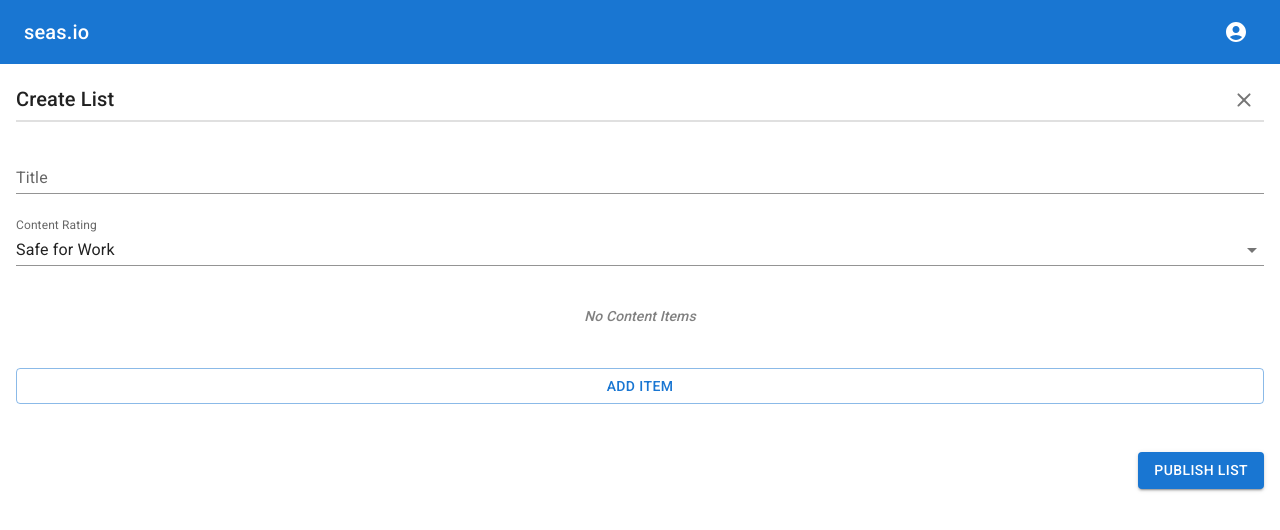
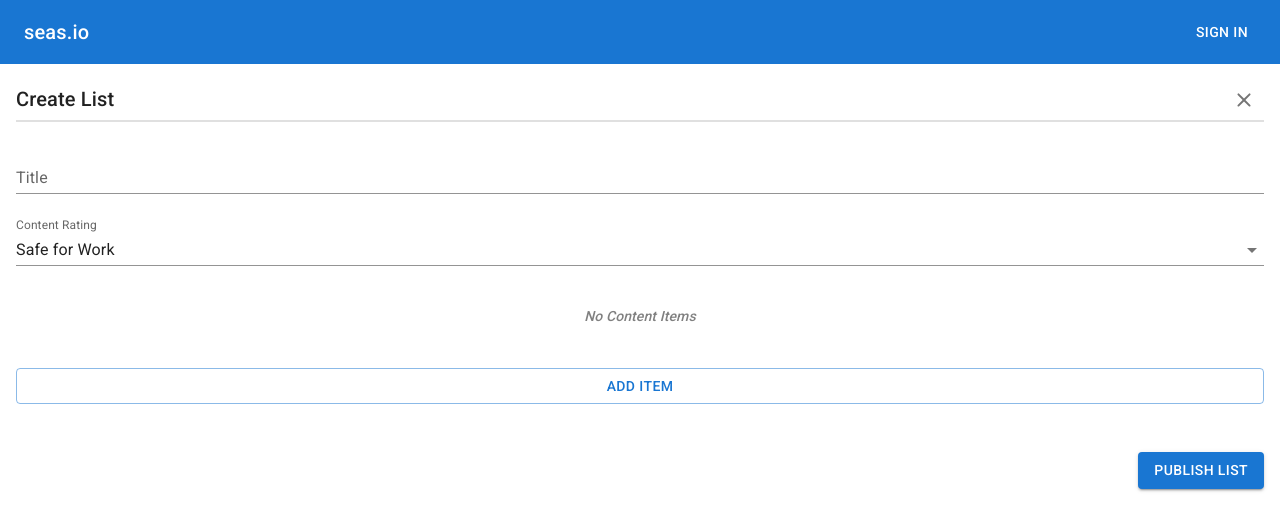
Before and after one commit to clumsycomputer/seas-client, a React (Create React App) app: page /content-list/create in a window 1280 px wide. Shown: the top 530 px of the page. Built offline with nearby package versions, Linux system fonts and the light colour scheme.

Commit message:
feature(./src/pages): improve page navigation and loading states

```diff
--- /dev/null
+++ b/src/components/LoadingPageBody.tsx
@@ -0,0 +1,20 @@
+import { Box, LinearProgress } from '@mui/material'
+
+export function LoadingPageBody() {
+  return (
+    <Box
+      padding={2}
+      flexGrow={1}
+      display={'flex'}
+      justifyContent={'center'}
+      alignItems={'center'}
+    >
+      <LinearProgress
+        sx={{
+          marginTop: -8,
+          width: '100%',
+        }}
+      />
+    </Box>
+  )
+}
--- a/src/components/Page.tsx
+++ b/src/components/Page.tsx
@@ -1,65 +1,35 @@
 import { AccountCircle } from '@mui/icons-material'
-import { AppBar, Button, Toolbar, Typography } from '@mui/material'
-import { ReactNode, useEffect } from 'react'
+import { AppBar, Box, Button, Toolbar, Typography } from '@mui/material'
+import { ReactNode } from 'react'
 import { useNavigate } from 'react-router-dom'
-import { useTask } from '../hooks/useTask'
+import { useCurrentUser } from '../hooks/useCurrentUser'
 import { CurrentUser } from '../models/User'
-import { SeasService } from '../services/SeasService'
 import { MenuButton } from './MenuButton'
 
-export interface PageProps {
-  currentUserButton: ReactNode
-  pageBody: ReactNode
+export interface UserPageProps extends Pick<PageBaseProps, 'pageBody'> {
+  currentUser: ReturnType<typeof useCurrentUser>
 }
 
-export function Page(props: PageProps) {
-  const { currentUserButton, pageBody } = props
-  return (
-    <div>
-      <AppBar position={'static'} elevation={0}>
-        <Toolbar>
-          <Typography variant={'h6'} sx={{ flexGrow: 1 }}>
-            seas.io
-          </Typography>
-          {currentUserButton}
-        </Toolbar>
-      </AppBar>
-      {pageBody}
-    </div>
-  )
+export function UserPage(props: UserPageProps) {
+  const { currentUser, pageBody } = props
+  if (currentUser === null) {
+    return <LoggedOutPage pageBody={pageBody} />
+  } else if (currentUser) {
+    return <LoggedInPage currentUser={currentUser} pageBody={pageBody} />
+  } else {
+    throw new Error('wtf? UserPage')
+  }
 }
 
-export interface LoggedOutUserPageProps extends Pick<PageProps, 'pageBody'> {}
-
-export function LoggedOutUserPage(props: LoggedOutUserPageProps) {
-  const { pageBody } = props
-  const navigateToPage = useNavigate()
-  return (
-    <Page
-      pageBody={pageBody}
-      currentUserButton={
-        <Button
-          color={'inherit'}
-          onClick={() => {
-            navigateToPage('/sign-in')
-          }}
-        >
-          Sign In
-        </Button>
-      }
-    />
-  )
-}
-
-export interface LoggedInUserPageProps extends Pick<PageProps, 'pageBody'> {
+interface LoggedInPageProps extends Pick<PageBaseProps, 'pageBody'> {
   currentUser: CurrentUser
 }
 
-export function LoggedInUserPage(props: LoggedInUserPageProps) {
+function LoggedInPage(props: LoggedInPageProps) {
   const { pageBody, currentUser } = props
   const navigateToPage = useNavigate()
   return (
-    <Page
+    <PageBase
       pageBody={pageBody}
       currentUserButton={
         <MenuButton
@@ -86,3 +56,54 @@ export function LoggedInUserPage(props: LoggedInUserPageProps) {
     />
   )
 }
+
+interface LoggedOutPageProps extends Pick<PageBaseProps, 'pageBody'> {}
+
+function LoggedOutPage(props: LoggedOutPageProps) {
+  const { pageBody } = props
+  const navigateToPage = useNavigate()
+  return (
+    <PageBase
+      pageBody={pageBody}
+      currentUserButton={
+        <Button
+          color={'inherit'}
+          onClick={() => {
+            navigateToPage('/sign-in')
+          }}
+        >
+          Sign In
+        </Button>
+      }
+    />
+  )
+}
+
+export interface UserlessPageProps extends Pick<PageBaseProps, 'pageBody'> {}
+
+export function UserlessPage(props: UserlessPageProps) {
+  const { pageBody } = props
+  return <PageBase currentUserButton={null} pageBody={pageBody} />
+}
+
+interface PageBaseProps {
+  currentUserButton: ReactNode
+  pageBody: ReactNode
+}
+
+function PageBase(props: PageBaseProps) {
+  const { currentUserButton, pageBody } = props
+  return (
+    <Box display={'flex'} flexDirection={'column'} sx={{ height: '100vh' }}>
+      <AppBar position={'static'} elevation={0}>
+        <Toolbar>
+          <Typography variant={'h6'} sx={{ flexGrow: 1 }}>
+            seas.io
+          </Typography>
+          {currentUserButton}
+        </Toolbar>
+      </AppBar>
+      {pageBody}
+    </Box>
+  )
+}
--- a/src/hooks/useTask.ts
+++ b/src/hooks/useTask.ts
@@ -1,4 +1,4 @@
-import { useState } from 'react'
+import { useEffect, useState } from 'react'
 
 export type TaskState<TaskResult> =
   | {
@@ -25,6 +25,9 @@ export function useTask<
   const triggerTask: (...args: Parameters<typeof someTask>) => void = (
     ...args
   ) => {
+    setTaskState({
+      taskStatus: 'taskActive',
+    })
     someTask(...args)
       .then((taskResult) => {
         setTaskState({
@@ -38,9 +41,6 @@ export function useTask<
           taskStatus: 'taskError',
         })
       })
-    setTaskState({
-      taskStatus: 'taskActive',
-    })
   }
   return [taskState, triggerTask]
 }
--- a/src/pages/ContentListPage.tsx
+++ b/src/pages/ContentListPage.tsx
@@ -2,16 +2,17 @@ import { MoreVert } from '@mui/icons-material'
 import {
   Box,
   Divider,
-  Link,
   List,
   ListItem,
   Stack,
   Typography,
+  Link as MuiLink,
 } from '@mui/material'
 import { ReactNode, useEffect, useState } from 'react'
-import { useNavigate, useParams } from 'react-router-dom'
+import { useNavigate, useParams, Link } from 'react-router-dom'
+import { LoadingPageBody } from '../components/LoadingPageBody'
 import { MenuButton } from '../components/MenuButton'
-import { LoggedInUserPage, LoggedOutUserPage } from '../components/Page'
+import { UserPage } from '../components/Page'
 import { useCurrentUser } from '../hooks/useCurrentUser'
 import { useTask } from '../hooks/useTask'
 import { ContentList } from '../models/ContentList'
@@ -29,54 +30,57 @@ export function ContentListPage() {
     return contentList
   })
   const [deleteContentListState, deleteContentList] = useTask(async () => {
-    if (getContentListState.taskStatus === 'taskSuccessful') {
+    if (currentUser && getContentListState.taskStatus === 'taskSuccessful') {
       const contentList = getContentListState.taskResult
       await SeasService.deleteContentList({
-        authToken: currentUser!.authToken,
+        authToken: currentUser.authToken,
         contentListId: contentList.id,
       })
     }
   })
-
-  const [pageBody, setPageBody] = useState<ReactNode>(null)
   useEffect(() => {
     getContentList()
   }, [routeParams.contentListId])
+  const [pageBody, setPageBody] = useState<ReactNode>(null)
   useEffect(() => {
-    if (getContentListState.taskStatus === 'taskSuccessful') {
-      const contentList = getContentListState.taskResult
-      const currentUserCanEditList =
-        currentUser?.id === contentList.contentListAuthor.id
+    if (
+      currentUser &&
+      getContentListState.taskStatus === 'taskSuccessful' &&
+      currentUser.id === getContentListState.taskResult.id
+    ) {
       setPageBody(
-        currentUserCanEditList ? (
         <EditableContentListPageBody
-            contentList={contentList}
+          contentList={getContentListState.taskResult}
           deleteContentList={deleteContentList}
           navigateToEditContentListPage={() => {
             navigateToPage(
-                `/content-list/${contentList.id}/edit?cancel-route=${window.location.pathname}`
+              `/content-list/${getContentListState.taskResult.id}/edit?cancel-route=${window.location.pathname}`,
+              {
+                replace: true,
+              }
             )
           }}
         />
-        ) : (
+      )
+    } else if (getContentListState.taskStatus === 'taskSuccessful') {
+      setPageBody(
         <ContentListPageBody
           editContentListMenuButton={null}
-            contentList={contentList}
+          contentList={getContentListState.taskResult}
         />
       )
-      )
+    } else {
+      setPageBody(<LoadingPageBody />)
     }
   }, [getContentListState])
   useEffect(() => {
-    if (deleteContentListState.taskStatus === 'taskSuccessful') {
-      navigateToPage(`/${currentUser!.id}`)
+    if (currentUser && deleteContentListState.taskStatus === 'taskSuccessful') {
+      navigateToPage(`/${currentUser.id}`, {
+        replace: true,
+      })
     }
-  }, [])
-  return currentUser == null ? (
-    <LoggedOutUserPage pageBody={pageBody} />
-  ) : (
-    <LoggedInUserPage currentUser={currentUser} pageBody={pageBody} />
-  )
+  }, [deleteContentListState])
+  return <UserPage currentUser={currentUser} pageBody={pageBody} />
 }
 
 interface EditableContentPageBodyProps
@@ -148,10 +152,12 @@ function ContentListPageBody(props: ContentListPageBodyProps) {
             </Box>
           </Box>
           <Box>
-            <Link href={`/${contentList.contentListAuthor.id}`}>
+            <Link replace={true} to={`/${contentList.contentListAuthor.id}`}>
+              <MuiLink>
                 <Typography variant={'body2'} fontWeight={500}>
                   {contentList.contentListAuthor.username}
                 </Typography>
+              </MuiLink>
             </Link>
           </Box>
         </Stack>
@@ -182,11 +188,11 @@ function ContentListPageBody(props: ContentListPageBodyProps) {
                       (someContentLink, contentLinkIndex) => {
                         return (
                           <Box key={`${contentLinkIndex}`}>
-                            <Link href={someContentLink.contentLinkUrl}>
+                            <MuiLink href={someContentLink.contentLinkUrl}>
                               <Typography variant={'body2'} fontWeight={500}>
                                 {someContentLink.contentLinkHostName}
                               </Typography>
-                            </Link>
+                            </MuiLink>
                           </Box>
                         )
                       }
--- a/src/pages/CreateContentListPage.tsx
+++ b/src/pages/CreateContentListPage.tsx
@@ -4,7 +4,7 @@ import {
   ContentListForm,
   ContentListFormProps,
 } from '../components/ContentListForm'
-import { LoggedInUserPage } from '../components/Page'
+import { UserPage } from '../components/Page'
 import { useCurrentUser } from '../hooks/useCurrentUser'
 import { useTask } from '../hooks/useTask'
 import { SeasService } from '../services/SeasService'
@@ -16,20 +16,22 @@ export function CreateContentListPage() {
     async (
       contentListFormState: Parameters<ContentListFormProps['submitForm']>[0]
     ) => {
-      await SeasService.createContentList({
-        authToken: currentUser!.authToken,
-        contentListFormData: contentListFormState,
-      })
+      if (currentUser) {
+        await SeasService.createContentList({
+          authToken: currentUser.authToken,
+          contentListFormData: contentListFormState,
+        })
+      }
     }
   )
   useEffect(() => {
-    if (createContentListState.taskStatus === 'taskSuccessful') {
-      navigateToPage(`/${currentUser!.id}`)
+    if (currentUser && createContentListState.taskStatus === 'taskSuccessful') {
+      navigateToPage(`/${currentUser.id}`)
     }
   }, [createContentListState])
   return (
-    <LoggedInUserPage
-      currentUser={currentUser!}
+    <UserPage
+      currentUser={currentUser}
       pageBody={
         <ContentListForm
           formTitle={'Create List'}
@@ -39,11 +41,16 @@ export function CreateContentListPage() {
             contentListRating: 'SAFE_FOR_WORK',
             contentListItems: [],
           }}
+          submitFormState={createContentListState}
           submitForm={(contentListFormState) => {
             createContentList(contentListFormState)
           }}
           cancelContentListForm={() => {
-            navigateToPage(`/${currentUser!.id}`)
+            if (currentUser) {
+              navigateToPage(`/${currentUser.id}`, {
+                replace: true,
+              })
+            }
           }}
         />
       }
--- a/src/pages/EditContentListPage.tsx
+++ b/src/pages/EditContentListPage.tsx
@@ -1,7 +1,8 @@
-import { ReactNode, useEffect, useMemo, useState } from 'react'
+import { ReactNode, useEffect, useState } from 'react'
 import { useNavigate, useParams } from 'react-router-dom'
 import { ContentListForm } from '../components/ContentListForm'
-import { LoggedInUserPage } from '../components/Page'
+import { LoadingPageBody } from '../components/LoadingPageBody'
+import { UserPage } from '../components/Page'
 import { useCurrentUser } from '../hooks/useCurrentUser'
 import { useTask } from '../hooks/useTask'
 import { ContentList } from '../models/ContentList'
@@ -11,7 +12,6 @@ export function EditContentListPage() {
   const currentUser = useCurrentUser()
   const routeParams = useParams()
   const navigateToPage = useNavigate()
-  const [pageBody, setPageBody] = useState<ReactNode>(null)
   const [getInitialContentListState, getInitialContentList] = useTask(
     async () => {
       const getContentListData: unknown = await SeasService.getContentList({
@@ -38,31 +38,41 @@ export function EditContentListPage() {
   }, [])
   useEffect(() => {
     if (updateContentListState.taskStatus === 'taskSuccessful') {
-      navigateToPage(`/content-list/${routeParams.contentListId!}`)
+      navigateToPage(`/content-list/${routeParams.contentListId!}`, {
+        replace: true,
+      })
     }
   }, [updateContentListState])
-  const cancelRedirectionRoute = useMemo(() => {
-    const currentSearchParams = new URLSearchParams(window.location.search)
-    const cancelRidirectionRoute = currentSearchParams.get('cancel-route')
-    return cancelRidirectionRoute || `/${currentUser!.id}`
-  }, [])
+  const [pageBody, setPageBody] = useState<ReactNode>(null)
   useEffect(() => {
-    if (getInitialContentListState.taskStatus === 'taskSuccessful') {
-      const initialContentList = getInitialContentListState.taskResult
+    if (
+      currentUser &&
+      getInitialContentListState.taskStatus === 'taskSuccessful'
+    ) {
       setPageBody(
         <ContentListForm
-          initialFormState={initialContentList}
+          initialFormState={getInitialContentListState.taskResult}
           formTitle={'Edit List'}
           submitLabel={'Update List'}
+          submitFormState={updateContentListState}
           submitForm={(contentListFormData) => {
             updateContentList(contentListFormData)
           }}
           cancelContentListForm={() => {
-            navigateToPage(cancelRedirectionRoute)
+            const currentSearchParams = new URLSearchParams(
+              window.location.search
+            )
+            const cancelRidirectionRoute =
+              currentSearchParams.get('cancel-route')
+            navigateToPage(cancelRidirectionRoute || `/${currentUser.id}`, {
+              replace: true,
+            })
           }}
         />
       )
+    } else {
+      setPageBody(<LoadingPageBody />)
     }
-  }, [getInitialContentListState])
-  return <LoggedInUserPage currentUser={currentUser!} pageBody={pageBody} />
+  }, [getInitialContentListState, updateContentListState])
+  return <UserPage currentUser={currentUser} pageBody={pageBody} />
 }
--- a/src/pages/UserProfilePage.tsx
+++ b/src/pages/UserProfilePage.tsx
@@ -3,16 +3,17 @@ import {
   Box,
   Divider,
   IconButton,
-  Link,
   List,
   ListItem,
   Stack,
   Typography,
+  Link as MuiLink,
 } from '@mui/material'
 import { ReactNode, useEffect, useState } from 'react'
-import { useNavigate, useParams } from 'react-router-dom'
+import { useNavigate, useParams, Link } from 'react-router-dom'
+import { LoadingPageBody } from '../components/LoadingPageBody'
 import { MenuButton } from '../components/MenuButton'
-import { LoggedInUserPage, LoggedOutUserPage } from '../components/Page'
+import { UserPage } from '../components/Page'
 import { useCurrentUser } from '../hooks/useCurrentUser'
 import { useTask } from '../hooks/useTask'
 import { UserProfile } from '../models/User'
@@ -22,9 +23,8 @@ export function UserProfilePage() {
   const routeParams = useParams()
   const navigateToPage = useNavigate()
   const currentUser = useCurrentUser()
-  const [pageBody, setPageBody] = useState<ReactNode>(null)
   const [getUserProfileState, getUserProfile] = useTask(async () => {
-    const userProfileData: unknown = SeasService.getUserProfile({
+    const userProfileData: unknown = await SeasService.getUserProfile({
       userId: routeParams.userId!,
     })
     const userProfile = userProfileData as UserProfile
@@ -33,7 +33,7 @@ export function UserProfilePage() {
   const [deleteUserProfileState, deleteUserProfile] = useTask(
     async (contentListId: string) => {
       if (currentUser) {
-        SeasService.deleteContentList({
+        await SeasService.deleteContentList({
           authToken: currentUser.authToken,
           contentListId: contentListId,
         })
@@ -48,41 +48,51 @@ export function UserProfilePage() {
       getUserProfile()
     }
   }, [deleteUserProfileState])
+  const [pageBody, setPageBody] = useState<ReactNode>(null)
   useEffect(() => {
-    if (getUserProfileState.taskStatus === 'taskSuccessful') {
-      const userProfile = getUserProfileState.taskResult
-      const currentUserCanEditProfile = userProfile.id === currentUser?.id
+    if (
+      currentUser &&
+      getUserProfileState.taskStatus === 'taskSuccessful' &&
+      getUserProfileState.taskResult.id === currentUser.id
+    ) {
       setPageBody(
-        currentUserCanEditProfile ? (
         <EditableUserProfileDisplay
-            userProfile={userProfile}
+          userProfile={getUserProfileState.taskResult}
           navigateToCreateContentListPage={() => {
-              navigateToPage(`/content-list/create`)
+            navigateToPage(`/content-list/create`, {
+              replace: true,
+            })
           }}
           navigateToEditContentListPage={(someContentList) => {
             navigateToPage(
-                `/content-list/${someContentList.id}/edit?cancel-route=${window.location.pathname}`
+              `/content-list/${someContentList.id}/edit?cancel-route=${window.location.pathname}`,
+              {
+                replace: true,
+              }
             )
           }}
           deleteContentList={(someContentList) => {
             deleteUserProfile(someContentList.id)
           }}
         />
-        ) : (
+      )
+    } else if (getUserProfileState.taskStatus === 'taskSuccessful') {
+      setPageBody(
         <UserProfileDisplay
           createContentListButton={null}
           getContentListOptionsButton={() => null}
-            userProfile={userProfile}
+          userProfile={getUserProfileState.taskResult}
         />
       )
-      )
+    } else if (
+      (getUserProfileState.taskStatus === 'taskNotInitialized' ||
+        getUserProfileState.taskStatus === 'taskActive') &&
+      deleteUserProfileState.taskStatus === 'taskNotInitialized'
+    ) {
+      setPageBody(<LoadingPageBody />)
     }
   }, [getUserProfileState])
-  return currentUser === null ? (
-    <LoggedOutUserPage pageBody={pageBody} />
-  ) : (
-    <LoggedInUserPage currentUser={currentUser} pageBody={pageBody} />
-  )
+  return <UserPage currentUser={currentUser} pageBody={pageBody} />
 }
 
 interface EditableUserProfileDisplayProps
@@ -191,10 +201,12 @@ function UserProfileDisplay(props: UserProfileDisplayProps) {
                 flexWrap={'wrap'}
                 alignItems={'baseline'}
               >
-                <Link href={`/content-list/${someContentList.id}`}>
+                <Link replace={true} to={`/content-list/${someContentList.id}`}>
+                  <MuiLink>
                     <Typography variant={'subtitle2'} fontWeight={600}>
                       {someContentList.contentListTitle}
                     </Typography>
+                  </MuiLink>
                 </Link>
                 <Typography
                   visibility={
```
Also changed, not shown: src/components/ContentListForm.tsx (+22 -1 lines), src/pages/LandingPage.tsx (+2 -6 lines), src/pages/SignInPage.tsx (+5 -6 lines), src/pages/SignOutPage.tsx (+4 -3 lines). Lines whose indentation alone changed are shown as unchanged.
